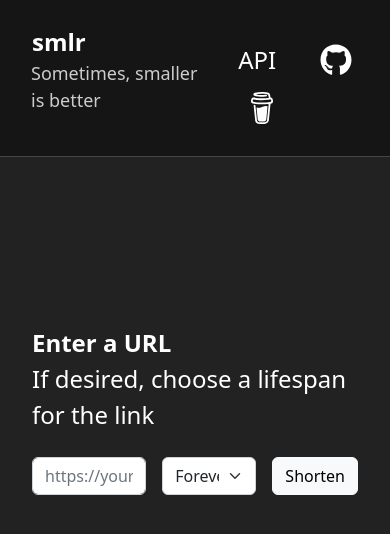
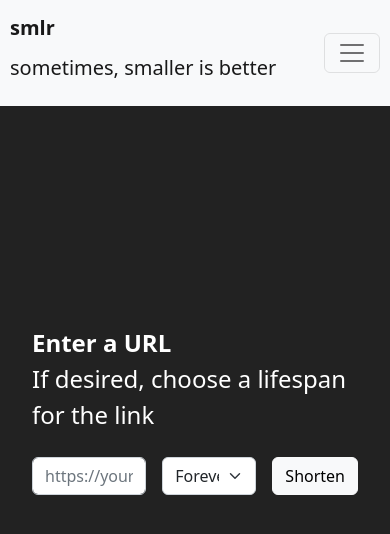
Before and after one commit to noahcorona/url-shortener, a React (Create React App) app in the folder frontend/: page / in a window 390 px wide. Shown: the top 534 px of the page. Built offline with nearby package versions, Linux system fonts and the light colour scheme.

Commit message:
add hamburger nav for mobile/narrow screens

```diff
--- a/frontend/package.json
+++ b/frontend/package.json
@@ -9,6 +9,7 @@
     "bootstrap": "^5.2.0",
     "react": "^18.2.0",
     "react-bootstrap": "^2.4.0",
+    "react-device-detect": "^2.2.2",
     "react-dom": "^18.2.0",
     "react-icons": "^4.4.0",
     "react-scripts": "5.0.1",
--- a/frontend/src/App.css
+++ b/frontend/src/App.css
@@ -92,6 +92,23 @@
   color: #ccc;
 }
 
+.navbar-toggler {
+  margin-right: 10px
+}
+
+.navbar-collapse {
+  text-align: right;
+  padding: 1em;
+}
+
+.Brand-Items b {
+  margin-left: 10px;
+}
+
+.Brand-Items p {
+  margin: 10px;
+}
+
 .Content {
   background-color: #222;
   min-height: 100vh;
--- a/frontend/src/App.js
+++ b/frontend/src/App.js
@@ -3,7 +3,7 @@ import 'bootstrap/dist/css/bootstrap.min.css';
 import {useEffect, useState} from "react";
 import ResponseArea from "./components/ResponseArea";
 import URLInputArea from "./components/URLInputArea";
-import Navigation from "./components/Navigation";
+import Navigation from "./components/navigation/Navigation";
 import DocModal from "./components/DocModal";
 
 function App() {
@@ -26,7 +26,10 @@ function App() {
                         show={modalShowing}
                         handleClose={() => setModalShowing(false)}
                     />
-                    <Navigation onDocClick={() => setModalShowing(true)} />
+                    <Navigation onDocClick={(e) => {
+                        e.preventDefault();
+                        setModalShowing(true)
+                    }} />
                     <URLInputArea setLastInput={setLastInput} />
                     {lastResponse &&
                         <ResponseArea
--- /dev/null
+++ b/frontend/src/components/navigation/HamburgerNav.js
@@ -0,0 +1,31 @@
+import {Nav, Navbar, NavDropdown} from "react-bootstrap";
+import {FaGithub} from "react-icons/fa";
+import {SiBuymeacoffee} from "react-icons/si";
+
+const HamburgerNav = ({isOnBottom, onDocClick}) => {
+    return (
+        <Navbar
+            collapseOnSelect
+            fixed={isOnBottom ? "bottom" : "top"}
+            bg="light"
+            expand="lg"
+            variant="light">
+            <Navbar.Brand href="#">
+                <span className="Brand-Items">
+                    <b>smlr</b>
+                    <p>sometimes, smaller is better</p>
+                </span>
+            </Navbar.Brand>
+            <Navbar.Toggle aria-controls="responsive-navbar-nav" />
+            <Navbar.Collapse id="responsive-navbar-nav">
+                <Nav className="mr-auto">
+                    <Nav.Link href="#" onClick={onDocClick}>API</Nav.Link>
+                    <Nav.Link href="https://github.com/noahcorona/url-shortener"><FaGithub /></Nav.Link>
+                    <Nav.Link href="https://buymeacoffee.com/4IeSH91kr"><SiBuymeacoffee /></Nav.Link>
+                </Nav>
+            </Navbar.Collapse>
+        </Navbar>
+    )
+}
+
+export default HamburgerNav;
--- /dev/null
+++ b/frontend/src/components/navigation/Navigation.js
@@ -0,0 +1,42 @@
+import { BrowserView, MobileView } from 'react-device-detect';
+import StandardNav from "./StandardNav";
+import HamburgerNav from "./HamburgerNav"
+import {useEffect, useState} from "react";
+
+function getWindowSize() {
+    const {innerWidth, innerHeight} = window;
+    console.log(window);
+    return {innerWidth, innerHeight};
+}
+
+const Navigation = ({onDocClick}) => {
+    const [windowSize, setWindowSize] = useState(getWindowSize());
+
+    useEffect(() => {
+        function handleWindowResize() {
+            setWindowSize(getWindowSize());
+        }
+
+        window.addEventListener('resize', handleWindowResize);
+
+        return () => {
+            window.removeEventListener('resize', handleWindowResize);
+        };
+    }, []);
+
+    return (
+        <>
+            <BrowserView>
+                {windowSize.innerWidth <= 600 ?
+                    <HamburgerNav isOnBottom={false} onDocClick={onDocClick}/> :
+                    <StandardNav onDocClick={onDocClick}/>
+                }
+            </BrowserView>
+            <MobileView>
+                <HamburgerNav isOnBottom={true} onDocClick={onDocClick} />
+            </MobileView>
+        </>
+    )
+}
+
+export default Navigation;
--- a/frontend/src/components/Navigation.js
+++ b/frontend/src/components/navigation/StandardNav.js
@@ -1,13 +1,13 @@
 import {FaGithub} from "react-icons/fa";
 import {SiBuymeacoffee} from "react-icons/si";
 
-const Navigation = ({onDocClick}) => {
+const StandardNav = ({onDocClick}) => {
     return (
         <div className="Navigation">
             <div className="Navigation-Content">
                 <div>
                     <a
-                        href="#"
+                        href="frontend/src/components/navigation/Navigation#StandardNav.js"
                         className="Navigation-Link"
                     >
                         smlr
@@ -17,14 +17,14 @@ const Navigation = ({onDocClick}) => {
                 <div className="Navigation-Button-Area">
                     <a
                         className="Navigation-Button"
-                        href="#"
+                        href="frontend/src/components/navigation/Navigation#StandardNav.js"
                         onClick={onDocClick}
                     >
                         API
                     </a>
                     <a
                         className="Navigation-Button-Icon"
-                        href="https://github.com/noahcorona/url-shortener/"
+                        href="https://github.com/noahcorona/url-shortener"
                     >
                         <FaGithub />
                     </a>
@@ -40,4 +40,4 @@ const Navigation = ({onDocClick}) => {
     )
 }
 
-export default Navigation;
+export default StandardNav;
```
Also changed, not shown: 1 other file (tests, documents, lock files or other folders).
